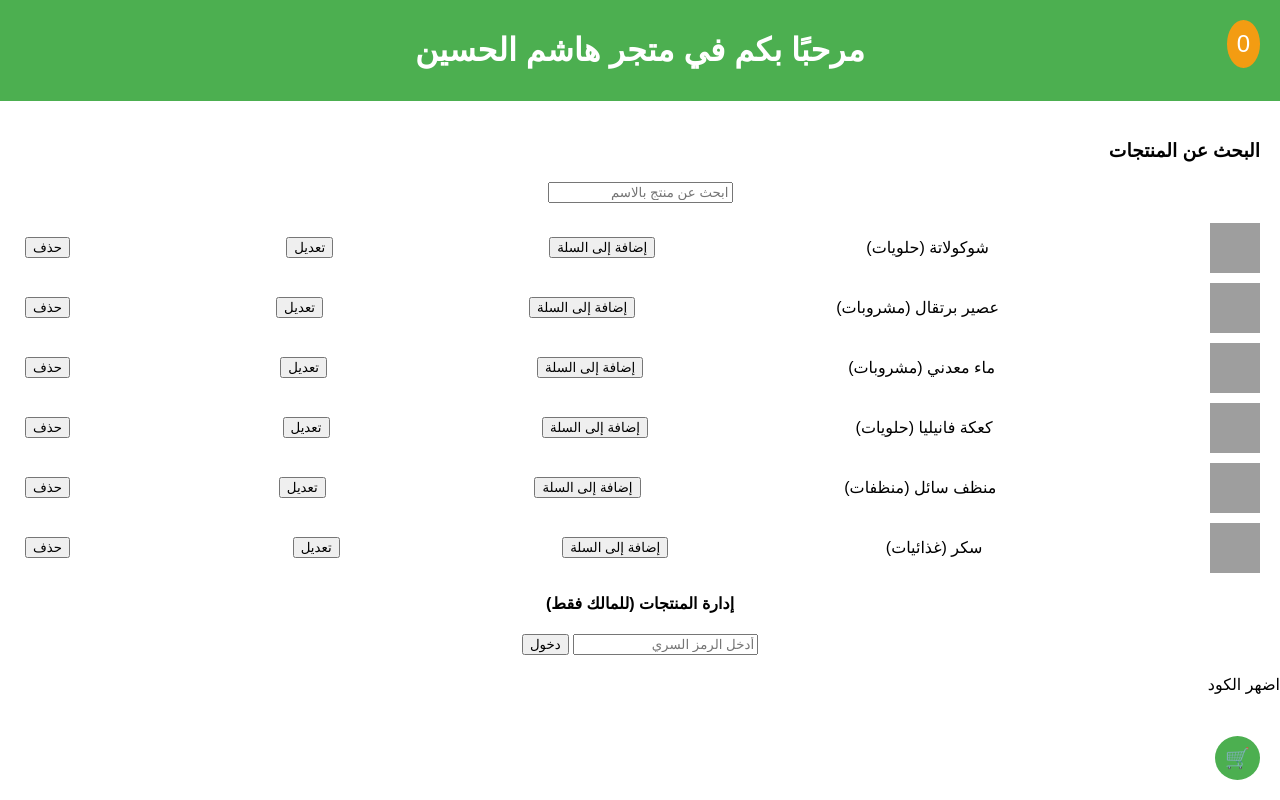
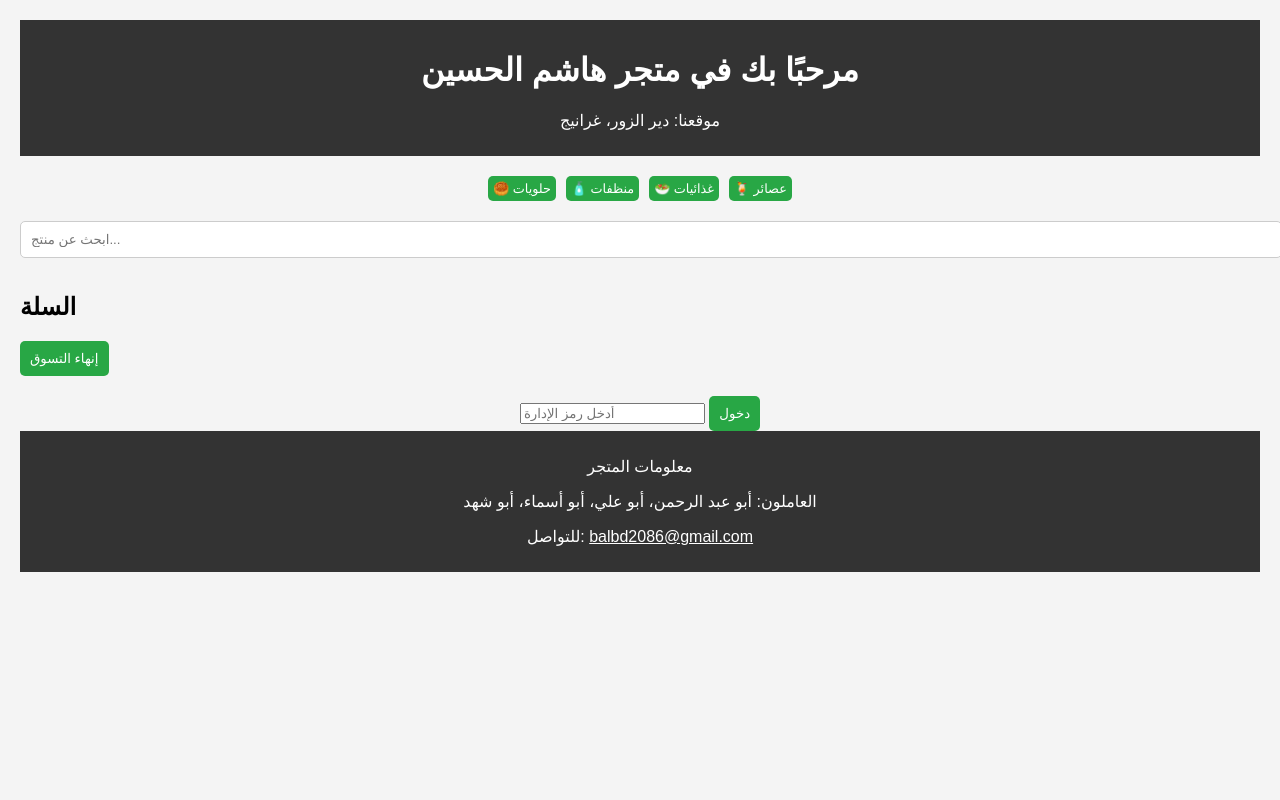
Before and after one commit to Asssxcc/.-, a plain HTML site: page index.html in a window 1280 px wide. Drawn offline with Linux system fonts and the light colour scheme; grey boxes are pictures that could not be loaded.

Commit message:
Add files via upload

```diff
--- a/index.html
+++ b/index.html
@@ -1,13 +1,3 @@
-<!DOCTYPE html>
-<html lang="en" >
-<head>
-  <meta charset="UTF-8">
-  <title>CodePen - Untitled</title>
-
-
-</head>
-<body>
-<!-- partial:index.partial.html -->
 <!DOCTYPE html>
 
 <html lang="ar">
@@ -26,143 +16,95 @@
 
             font-family: Arial, sans-serif;
 
+            background-color: #f4f4f4;
+
             margin: 0;
 
-            padding: 0;
-
-            direction: rtl;
+            padding: 20px;
 
         }
 
-        header {
+        header, footer {
 
-            background-color: #4CAF50;
+            text-align: center;
+
+            padding: 10px;
+
+            background-color: #333;
+
+            color: white;
+
+        }
+
+        .category-icons {
+
+            display: flex;
+
+            justify-content: center;
+
+            margin: 20px 0;
+
+        }
+
+        .category-icon {
+
+            margin: 0 5px;
+
+            cursor: pointer;
+
+            padding: 5px;
+
+            background-color: #28a745;
+
+            color: white;
+
+            border-radius: 5px;
+
+            font-size: 0.8em; /* حجم الخط أصغر */
+
+        }
+
+        .product-list, .cart {
+
+            margin-top: 20px;
+
+        }
+
+        .product, .cart-item {
+
+            background: white;
+
+            margin: 10px 0;
+
+            padding: 15px;
+
+            border-radius: 5px;
+
+            box-shadow: 0 2px 5px rgba(0,0,0,0.1);
+
+        }
+
+        .button {
+
+            background-color: #28a745;
 
             color: white;
 
             padding: 10px;
 
-            text-align: center;
+            border: none;
+
+            border-radius: 5px;
+
+            cursor: pointer;
 
         }
 
-        .container {
+        .alert {
 
-            padding: 20px;
+            color: red;
 
-        }
-
-        .search-bar {
-
-            margin: 20px auto;
-
-            text-align: center;
-
-            position: relative;
-
-        }
-
-        #suggestion-box {
-
-            display: none;
-
-            border: 1px solid #ccc;
-
-            position: absolute;
-
-            background-color: white;
-
-            width: calc(100% - 20px);
-
-            z-index: 1000;
-
-        }
-
-        .product-list {
-
-            margin-top: 20px;
-
-        }
-
-        .checkout-icon {
-
-            font-size: 20px;
-
-            cursor: pointer;
-
-            transition: transform 0.3s;
-
-            display: block;
-
-            position: fixed;
-
-            bottom: 20px;
-
-            right: 20px;
-
-            background-color: #4CAF50;
-
-            color: white;
-
-            padding: 10px;
-
-            border-radius: 50%;
-
-        }
-
-        .checkout-icon:hover {
-
-            transform: scale(1.1);
-
-        }
-
-        .message {
-
-            display: none;
-
-            margin-top: 20px;
-
-            text-align: center;
-
-        }
-
-        .location-input {
-
-            display: none;
-
-            margin-top: 20px;
-
-            text-align: center;
-
-        }
-
-        .cart-icon {
-
-            position: fixed;
-
-            top: 20px;
-
-            right: 20px;
-
-            font-size: 24px;
-
-            background-color: #f39c12;
-
-            color: white;
-
-            padding: 10px;
-
-            border-radius: 50%;
-
-            animation: bounce 1s infinite;
-
-        }
-
-        @keyframes bounce {
-
-            0%, 100% { transform: translateY(0); }
-
-            50% { transform: translateY(-10px); }
+            margin: 10px 0;
 
         }
 
@@ -170,41 +112,21 @@
 
             margin-top: 20px;
 
-            text-align: center;
+            display: none; /* إخفاء قسم الإدارة بشكل افتراضي */
 
         }
 
-        .add-product, .manage-products {
+        #searchInput {
 
-            display: none;
+            width: 100%;
 
-        }
+            padding: 10px;
 
-        .product-item {
+            margin-bottom: 15px;
 
-            display: flex;
+            border: 1px solid #ccc;
 
-            justify-content: space-between;
-
-            align-items: center;
-
-            margin: 10px 0;
-
-        }
-
-        .product-item img {
-
-            width: 50px;
-
-            height: 50px;
-
-            margin-left: 10px;
-
-        }
-
-        .product-item button {
-
-            margin-left: 5px;
+            border-radius: 5px;
 
         }
 
@@ -216,225 +138,167 @@
 
 <header>
 
-    <h1>مرحبًا بكم في متجر هاشم الحسين</h1>
+    <h1>مرحبًا بك في متجر هاشم الحسين</h1>
+
+    <p>موقعنا: دير الزور، غرانيج</p>
 
 </header>
 
-<div class="container">
+<div class="category-icons">
 
-    <h3>البحث عن المنتجات</h3>
+    <div class="category-icon" onclick="showProducts('حلويات')">🥮 حلويات</div>
 
-    <div class="search-bar">
+    <div class="category-icon" onclick="showProducts('منظفات')">🧴 منظفات</div>
 
-        <input type="text" id="search-name" placeholder="ابحث عن منتج بالاسم" oninput="autocomplete(this.value)" />
+    <div class="category-icon" onclick="showProducts('غذائيات')">🥗 غذائيات</div>
 
-        <div id="suggestion-box"></div>
+    <div class="category-icon" onclick="showProducts('عصائر')">🍹 عصائر</div>
 
 </div>
 
-    <div class="product-list" id="product-list"></div>
+<div>
 
-    <div class="checkout-section">
-
-        <span class="checkout-icon" onclick="completeCheckout()">🛒</span>
+    <input type="text" id="searchInput" placeholder="ابحث عن منتج..." oninput="searchProducts()"/>
 
 </div>
 
-    <div class="cart-icon" id="cart-icon" onclick="showCart()">
+<div class="product-list" id="product-list">
 
-        <span id="cart-count">0</span>
+    <h2>جميع المنتجات</h2>
+
+    <!-- المنتجات ستظهر هنا -->
 
 </div>
 
-    <div class="message" id="completion-message">
+<div class="cart">
 
-        <p>تم الإتمام! حدد موقعك:</p>
+    <h2>السلة</h2>
 
-        <button onclick="getLocation()">تحديد الموقع تلقائيًا</button>
+    <div id="cartItems"></div>
 
-        <div class="location-input">
+    <button class="button" onclick="completeOrder()">إنهاء التسوق</button>
 
-            <input type="text" id="manual-location" placeholder="أدخل موقعك يدويًا هنا" />
-
-            <button onclick="submitLocation()">إرسال</button>
+    <div id="alert" class="alert"></div>
 
 </div>
 
-    </div>
+<div class="admin-section" id="admin-section">
 
-    <div class="admin-section">
+    <h2>إدارة المنتجات</h2>
 
-        <h4>إدارة المنتجات (للمالك فقط)</h4>
+    <input type="text" id="newProductName" placeholder="اسم المنتج" />
 
-        <input type="password" id="admin-password" placeholder="أدخل الرمز السري" />
+    <input type="number" id="newProductPrice" placeholder="سعر المنتج" />
 
-        <button onclick="checkAdmin()">دخول</button>
+    <input type="text" id="newProductImage" placeholder="رابط صورة المنتج" />
 
-        <div class="add-product" id="add-product">
+    <input type="text" id="newProductCategory" placeholder="فئة المنتج (حلويات، منظفات، غذائيات، عصائر)" />
 
-            <h5>إضافة منتج جديد</h5>
-
-            <input type="text" id="new-product-name" placeholder="اسم المنتج" />
-
-            <select id="product-category">
-
-                <option value="حلويات">حلويات</option>
-
-                <option value="مشروبات">مشروبات</option>
-
-                <option value="منظفات">منظفات</option>
-
-                <option value="غذائيات">غذائيات</option>
-
-            </select>
-
-            <input type="text" id="product-image" placeholder="رابط صورة المنتج" />
-
-            <button onclick="addProduct()">إضافة</button>
+    <button class="button" onclick="addProduct()">إضافة منتج</button>
 
 </div>
 
-        <div class="manage-products" id="manage-products">
+<!-- نموذج إدخال رمز الدخول -->
 
-            <h5>تعديل وحذف المنتجات</h5>
+<div style="text-align: center; margin-top: 20px;">
 
-            <div id="existing-products-list"></div>
+    <input type="password" id="adminCode" placeholder="أدخل رمز الإدارة" />
+
+    <button class="button" onclick="checkAdminCode()">دخول</button>
 
 </div>
 
-    </div>
+<footer>
 
-</div>
+    <p>معلومات المتجر</p>
+
+    <p>العاملون: أبو عبد الرحمن، أبو علي، أبو أسماء، أبو شهد</p>
+
+    <p>للتواصل: <a href="mailto:balbd2086@gmail.com" style="color: white;">balbd2086@gmail.com</a></p>
+
+</footer>
 
 <script>
 
-    const products = [
+    let products = [];
 
-        { id: 1, name: 'شوكولاتة', category: 'حلويات', image: 'https://example.com/chocolate.jpg' },
+    let cart = [];
 
-        { id: 2, name: 'عصير برتقال', category: 'مشروبات', image: 'https://example.com/orange-juice.jpg' },
+    function checkAdminCode() {
 
-        { id: 3, name: 'ماء معدني', category: 'مشروبات', image: 'https://example.com/mineral-water.jpg' },
+        const code = document.getElementById('adminCode').value;
 
-        { id: 4, name: 'كعكة فانيليا', category: 'حلويات', image: 'https://example.com/vanilla-cake.jpg' },
+        if (code === 'Asdf123456') {
 
-        { id: 5, name: 'منظف سائل', category: 'منظفات', image: 'https://example.com/liquid-cleaner.jpg' },
+            document.getElementById('admin-section').style.display = 'block'; // عرض قسم الإدارة
 
-        { id: 6, name: 'سكر', category: 'غذائيات', image: 'https://example.com/sugar.jpg' },
+            alert('تم الدخول إلى قسم الإدارة.');
 
-    ];
+        } else {
 
-    let selectedProducts = [];
-
-    function autocomplete(input) {
-
-        const suggestions = products.filter(product =>
-
-            product.name.includes(input)
-
-        );
-
-        const suggestionBox = document.getElementById('suggestion-box');
-
-        suggestionBox.innerHTML = suggestions.map(s => `<div>${s.name}</div>`).join('');
-
-        suggestionBox.style.display = suggestions.length ? 'block' : 'none';
-
-    }
-
-    function addProductToCart(product) {
-
-        if (!selectedProducts.includes(product.id)) {
-
-            selectedProducts.push(product.id);
-
-            updateCartCount();
+            alert('رمز الإدارة غير صحيح.');
 
         }
 
     }
 
-    function updateCartCount() {
+    function addProduct() {
 
-        document.getElementById('cart-count').innerText = selectedProducts.length;
+        const name = document.getElementById('newProductName').value;
 
-    }
+        const price = parseFloat(document.getElementById('newProductPrice').value);
 
-    function completeCheckout() {
+        const image = document.getElementById('newProductImage').value;
 
-        if (selectedProducts.length === 0) {
+        const category = document.getElementById('newProductCategory').value;
 
-            alert("أهلاً بك! لا يمكن إكمال الطلب، الرجاء اختيار منتج أولاً.");
+        if (!name || !price || !image || !category) {
+
+            alert('يرجى ملء جميع الحقول.');
 
             return;
 
         }
 
-        const message = document.getElementById('completion-message');
+        const product = { id: Date.now(), name, price, image, category };
 
-        message.style.display = 'block';
+        products.push(product);
 
-        const locationInput = document.querySelector('.location-input');
+        document.getElementById('newProductName').value = '';
 
-        locationInput.style.display = 'block';
+        document.getElementById('newProductPrice').value = '';
+
+        document.getElementById('newProductImage').value = '';
+
+        document.getElementById('newProductCategory').value = '';
+
+        renderProducts(products);
 
     }
 
-    function getLocation() {
+    function renderProducts(productList) {
 
-        alert("تم تحديد الموقع تلقائيًا!");
+        const productListElement = document.getElementById('product-list');
 
-    }
+        productListElement.innerHTML = '';
 
-    function submitLocation() {
+        productList.forEach(product => {
 
-        const location = document.getElementById('manual-location').value;
+            productListElement.innerHTML += `
 
-        alert(`تم إرسال الموقع: ${location}`);
+                <div class="product">
 
-    }
+                    <h3>${product.name}</h3>
 
-    function checkAdmin() {
+                    <p>سعر: ${product.price} دولار</p>
 
-        const password = document.getElementById('admin-password').value;
+                    <img src="${product.image}" alt="${product.name}" style="width: 100px; height: 100px;"/>
 
-        if (password === 'Asdf123456') {
+                    <button class="button" onclick="addToCart('${product.name}', ${product.price})">إضافة إلى السلة</button>
 
-            document.getElementById('add-product').style.display = 'block';
+                    <button class="button" onclick="editProduct(${product.id})">تعديل</button>
 
-            document.getElementById('manage-products').style.display = 'block';
-
-            displayProducts(products);
-
-        } else {
-
-            alert('كلمة المرور غير صحيحة!');
-
-        }
-
-    }
-
-    function displayProducts(productsToDisplay) {
-
-        const productList = document.getElementById('product-list');
-
-        productList.innerHTML = '';
-
-        productsToDisplay.forEach(product => {
-
-            productList.innerHTML += `
-
-                <div class="product-item">
-
-                    <img src="${product.image}" alt="${product.name}" />
-
-                    <span>${product.name} (${product.category})</span>
-
-                    <button onclick="addProductToCart(${JSON.stringify(product)})">إضافة إلى السلة</button>
-
-                    <button onclick="editProduct(${product.id})">تعديل</button>
-
-                    <button onclick="deleteProduct(${product.id})">حذف</button>
+                    <button class="button" onclick="deleteProduct(${product.id})">حذف</button>
 
                 </div>
 
@@ -444,43 +308,65 @@
 
     }
 
-    function addProduct() {
+    function showProducts(category) {
 
-        const productName = document.getElementById('new-product-name').value;
+        const filteredProducts = products.filter(product => product.category === category);
 
-        const productCategory = document.getElementById('product-category').value;
+        renderProducts(filteredProducts);
 
-        const productImage = document.getElementById('product-image').value;
+    }
 
-        if (productName) {
+    function searchProducts() {
 
-            const existingProduct = products.find(p => p.name === productName);
+        const query = document.getElementById('searchInput').value.toLowerCase();
 
-            if (existingProduct) {
+        const filteredProducts = products.filter(product => product.name.toLowerCase().includes(query));
 
-                alert('هذا المنتج موجود بالفعل!');
+        renderProducts(filteredProducts);
+
+    }
+
+    function addToCart(productName, price) {
+
+        cart.push({ productName, price });
+
+        renderCart();
+
+    }
+
+    function renderCart() {
+
+        const cartItems = document.getElementById('cartItems');
+
+        cartItems.innerHTML = '';
+
+        cart.forEach(item => {
+
+            cartItems.innerHTML += `<div class="cart-item">${item.productName} - ${item.price} دولار</div>`;
+
+        });
+
+    }
+
+    function completeOrder() {
+
+        const total = cart.reduce((sum, item) => sum + item.price, 0);
+
+        if (total < 50) {
+
+            document.getElementById('alert').innerText = 'يجب أن يكون إجمالي الطلب 50 دولار على الأقل.';
 
             return;
 
         }
 
-            const newProduct = { id: products.length + 1, name: productName, category: productCategory, image: productImage };
+        document.getElementById('alert').innerText = '';
 
-            products.push(newProduct);
+        alert('نجح الطلب! سيتم إرسال الطلب إلى البريد الإلكتروني: balbd2086@gmail.com');
 
-            alert(`تم إضافة المنتج: ${productName}`);
+        cart = [];
 
-            document.getElementById('new-product-name').value = '';
-
-            document.getElementById('product-image').value = '';
-
-            displayProducts(products);
-
-        } else {
-
-            alert('يرجى إدخال اسم المنتج.');
-
-        }
+        renderCart();
 
     }
 
@@ -488,29 +374,25 @@
 
         const product = products.find(p => p.id === id);
 
+        if (product) {
+
             const newName = prompt("أدخل اسم المنتج الجديد:", product.name);
 
-        const newCategory = prompt("أدخل فئة المنتج الجديدة:", product.category);
+            const newPrice = prompt("أدخل السعر الجديد:", product.price);
 
             const newImage = prompt("أدخل رابط الصورة الجديدة:", product.image);
 
+            const newCategory = prompt("أدخل الفئة الجديدة:", product.category);
 
+            if (newName) product.name = newName;
 
-        if (newName && newCategory && newImage) {
+            if (newPrice) product.price = parseFloat(newPrice);
 
-            product.name = newName;
+            if (newImage) product.image = newImage;
 
-            product.category = newCategory;
+            if (newCategory) product.category = newCategory;
 
-            product.image = newImage;
-
-            alert(`تم تعديل المنتج: ${newName}`);
-
-            displayProducts(products);
-
-        } else {
-
-            alert('يرجى إدخال اسم وفئة وصورة صحيحة.');
+            renderProducts(products);
 
         }
 
@@ -518,17 +400,9 @@
 
     function deleteProduct(id) {
 
-        const productIndex = products.findIndex(p => p.id === id);
+        products = products.filter(product => product.id !== id);
 
-        if (productIndex > -1) {
-
-            products.splice(productIndex, 1);
-
-            alert('تم حذف المنتج بنجاح.');
-
-            displayProducts(products);
-
-        }
+        renderProducts(products);
 
     }
 
@@ -536,7 +410,7 @@
 
     window.onload = () => {
 
-        displayProducts(products);
+        renderProducts(products);
 
     };
 
@@ -544,8 +418,4 @@
 
 </body>
 
-</html>اضهر الكود
-<!-- partial -->
-
-</body>
 </html>
```
Lines whose indentation alone changed are shown as unchanged.
